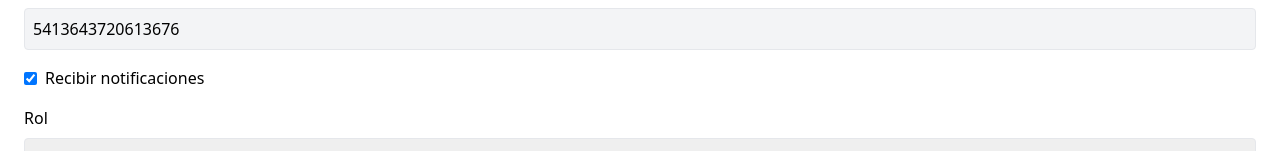
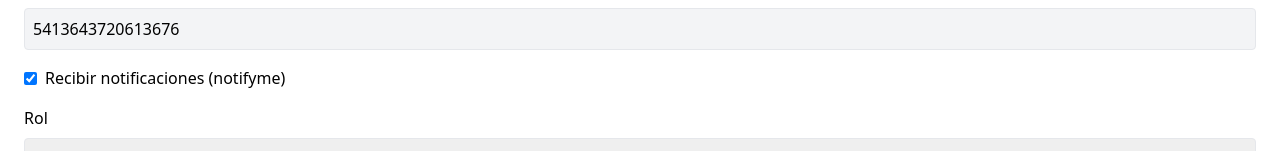
Before and after one commit to ElMalRod/Portal-Financiero-CUNOC-Front, a Next.js app: page /assets/formularioCrearCuenta in a window 1280 px wide. Shown: the part 276-427 px from the top of the page. Built offline with nearby package versions, Linux system fonts and the light colour scheme.

Commit message:
notifyme

```diff
--- a/pages/admin/zona.js
+++ b/pages/admin/zona.js
@@ -279,7 +279,7 @@ const Zona = () => {
                             className="border p-2 mb-4 w-full"
                         />
 
-                        <label className="block mb-2">Recibir notificaciones:</label>
+                        <label className="block mb-2">Recibir notificaciones (notifyme)</label>
                         <input
                             type="checkbox"
                             checked={notifyme}
--- a/pages/assets/formularioCrearCuenta.js
+++ b/pages/assets/formularioCrearCuenta.js
@@ -96,7 +96,7 @@ const FormularioCrearCuenta = ({ onSubmit }) => {
             onChange={() => setNotify(!notify)}
             className="mr-2"
           />
-          <label>Recibir notificaciones</label>
+          <label>Recibir notificaciones (notifyme)</label>
         </div>
 
         <div>
```
